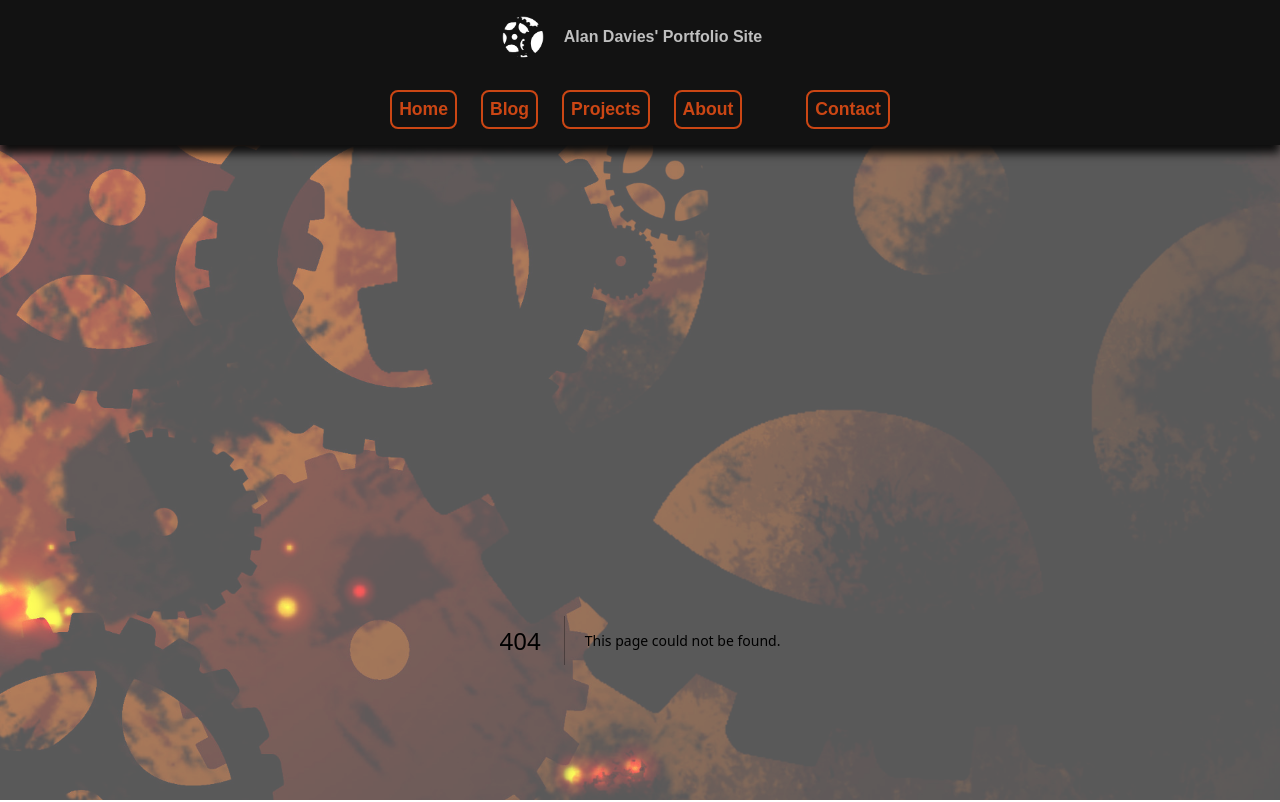
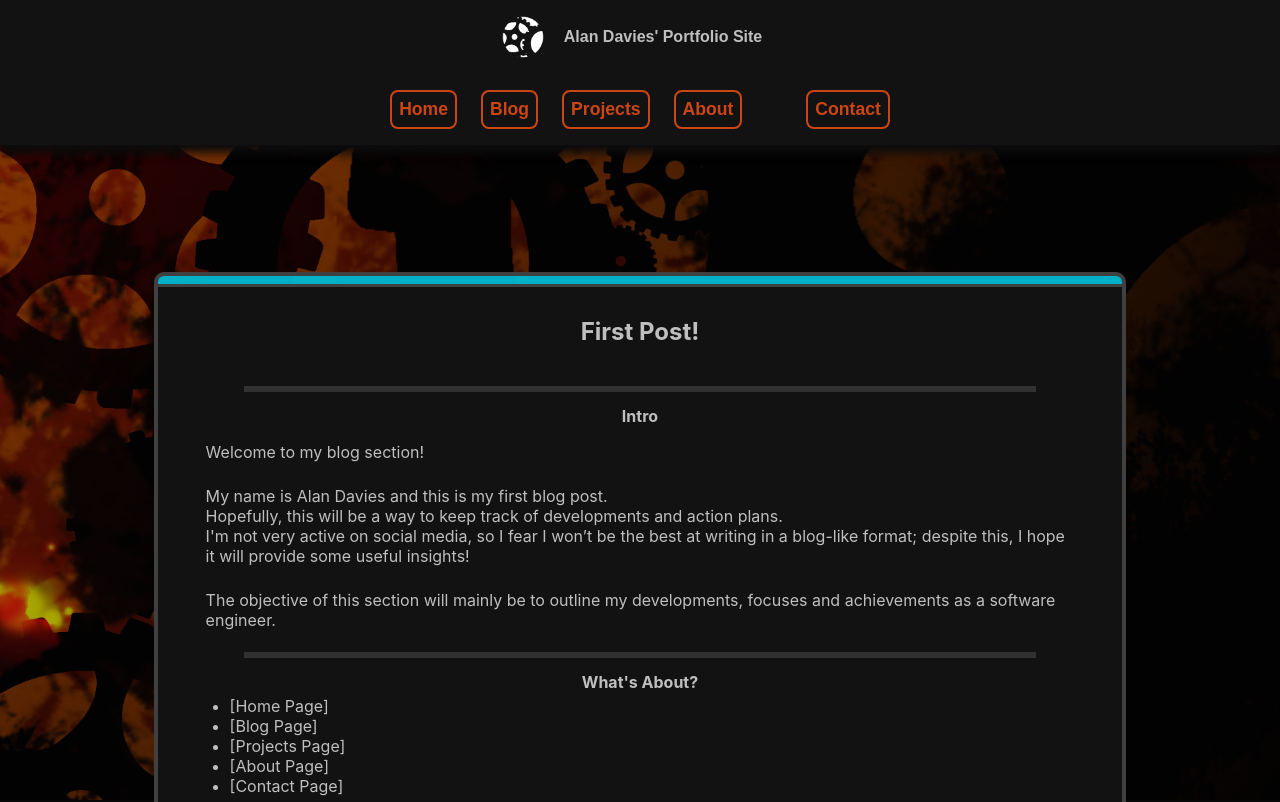
Before and after one commit to MorickClive/MorickClive.github.io, a Next.js app: page /blog in a window 1280 px wide. Before the commit this address had no page. Shown: the top 802 px of the page. Built offline with nearby package versions, Linux system fonts and the light colour scheme.

Commit message:
AD: adding 2 initial blog posts, unlocked blog tab

```diff
--- /dev/null
+++ b/src/app/blog/page.tsx
@@ -0,0 +1,72 @@
+export default async function Blog() {
+    return <div className='blogCards' >
+        <div id="CnC_Maps" className='card'>
+            <div className="body">
+
+
+                <h2 className="mainTitle">First Post!</h2>
+                <div className="div page"></div>
+                <h4 className="title">Intro</h4>
+                <p>Welcome to my blog section!</p>
+                <p>My name is Alan Davies and this is my first blog post. <br />
+                    Hopefully, this will be a way to keep track of developments and action plans.<br />I'm not very active on social media, so I fear I won’t be the best at writing in a blog-like format; despite this, I hope it will provide some useful insights!
+                </p><p>
+                    The objective of this section will mainly be to outline my developments, focuses and achievements as a software engineer.
+                </p>
+                <div className="div page" />
+                <h4 className="title">What's About?</h4>
+                <ul style={{ 'margin': '0em 3.5em' }}>
+                    <li>[Home Page]</li>
+                    <li>[Blog Page]</li>
+                    <li>[Projects Page]</li>
+                    <li>[About Page]</li>
+                    <li>[Contact Page]</li>
+                </ul>
+                <p>Feel free to checkout the site and let me know if you have any feedback!</p>
+                <div className="div page"></div>
+                <p>Date Posted: 12/06/2023</p>
+            </div>
+        </div>
+
+        <div id="dst_warrick" className='card'>
+            <div className="body">
+                <h2 className="mainTitle">Website Development</h2>
+                <div className="div page"></div>
+                <h4 className="title">Intro</h4>
+                <p>Some of my collective projects sit in abandoned storage devices from my time around University; these projects remain catalogued in my mind but aren't available or outlined anywhere.</p>
+                <p>I hope this site can aid in recording the development of new skills and interests in the future and provide access to some of my older projects.<br />
+                    First, however, I'd like to outline the inspiration for the site theme.</p>
+                <div className="div page" />
+                <h4 className="title">Colour/Design Choice</h4>
+                <br />
+                <div className="imageBlock">
+                    <div className='cardImage' style={{
+                        "backgroundImage": "url('/img/blog/21-06-2023/theme-img.jpg')",
+                        "width": "350px", "height": "250px"
+                    }} />
+                    <p>Designed around an art piece focusing on my Guild Wars 2 character: 'Aster', it explores silhouette themes with a limited colour palette. <br /><br />Due to the striking nature of the colour theme, it seemed reasonable to use it as a template for the site.</p>
+                </div>
+                <p>The intensity of colour/value on the left side of the background concerns me from a design perspective; the contrast disrupts the focus on the page, something I wish to avoid.</p>
+                <p>Given that the character silhouette provided a balance of value that draws the attention between two points, the background is much darker on the right-hand side that might push viewers’ attention away from the main cards/articles of the page.</p>
+                <p>In the future, I might make a different background or modify the current one; for now, it's a working template that allows the actualisation of the site - rather than existing as a concept exclusively.</p>
+                <br />
+                <div className="div page" />
+                <h4 className="title">Where to now?</h4>
+                <p>Part of designing this site is my focus on constructing the CSS, React/Typescript/Javascript, as well as migrating the whole site from a router-based package to Next.js</p>
+                <p>Whilst I have designs for how the website should appear in paper documentation, I wish to get the content available and then begin adapting the site around the data available as a template.</p>
+                <p>To maintain this website, I want to focus on main projects and blog posts as well as simplifying the addition of such articles. I'm outlining the following areas to work on:</p>
+                <ul style={{ 'margin': '0em 3.5em' }}>
+                    <li>Expanded Project pages</li>
+                    <li>Image Galleries</li>
+                    <li>Translate Blog posts & Project pages to JSON format</li>
+                    <li>Add a footer in layout template (enabling global social media availability)</li>
+                    <li>Refine CSS design</li>
+                </ul>
+                <p>I may not be continuously developing the site as I come from a Java/C++ background; however, I hope it becomes a good reference for my activities and achievements.</p>
+                <div className="div page"></div>
+                <p>Date Posted: 12/06/2023</p>
+            </div>
+        </div>
+
+    </div>
+}
--- a/src/app/components/Header.tsx
+++ b/src/app/components/Header.tsx
@@ -9,7 +9,7 @@ export default function Header() {
     </div>
     <div id="nav">
       <Link href="/">Home</Link>
-      <Link href="/work-in-progress" className='wip'>Blog</Link>
+      <Link href="/blog">Blog</Link>
       <Link href="/projects">Projects</Link>
       <Link href="/about">About</Link>
       <Link href="/contact" className="contact">Contact</Link>
--- a/src/app/css/index.css
+++ b/src/app/css/index.css
@@ -22,7 +22,7 @@ body {
 }
 
 p {
-  margin: 1.2em 0em;
+  margin: 0.75em 0em;
 }
 p.gap {
   margin-bottom: 1em;
@@ -524,4 +524,94 @@ Cards & Card Lists
 .formCard {
   display: flex;
   justify-content: center;
+}
+
+.blogCards {
+  display: flex;
+  flex-direction: column;
+  align-items: center;
+  gap: 10em;
+  margin: 2em 0em;
+}
+.blogCards .card {
+  width: 95%;
+  overflow: hidden;
+  color: #bfbfbf;
+  background-color: rgba(0, 188, 212, 0.9411764706);
+  border: 0.3em solid #404040;
+  border-radius: 10px;
+  /*
+  &:hover {
+      box-shadow: 0 0px 20px 0px $nav-primary-color;
+  } */
+}
+.blogCards .card .title,
+.blogCards .card .mainTitle {
+  align-self: center;
+  margin: 0.25em 0em;
+}
+.blogCards .card .mainTitle {
+  margin: 1.25em 0em;
+}
+.blogCards .card .body {
+  display: flex;
+  flex-direction: column;
+  align-items: flex-start;
+  margin: 0.5em 0em;
+  padding: 0em 1em;
+  background-color: #121212;
+  border: 0.2em solid #404040;
+  border-left: 0;
+  border-right: 0;
+}
+.blogCards .card p {
+  padding: 0em 2em;
+}
+.blogCards .card h1,
+.blogCards .card h2,
+.blogCards .card h3,
+.blogCards .card h4 {
+  text-align: center;
+}
+.blogCards .card h3 {
+  margin: 0.5em 0.5em;
+}
+.blogCards .card a {
+  display: block;
+  text-decoration: none;
+  border-top: 0.2em solid #404040;
+  padding: 0.75em;
+  color: #121212;
+  text-align: center;
+  font-weight: bold;
+  font-size: medium;
+  background-color: #6d2d03;
+  border-radius: 0px 0px 25px 25px;
+}
+.blogCards .card a:hover {
+  background-color: #14c1cb;
+}
+.blogCards .card .cardImage {
+  background-color: #9b9b9b;
+  border: 0.2em solid #404040;
+  border-radius: 1em;
+  background-repeat: no-repeat;
+  background-position: left;
+  background-size: cover;
+}
+.blogCards .card .cardImage.floatLeft {
+  float: left;
+}
+.blogCards .card div .imageBlock {
+  display: flex;
+  justify-content: space-between;
+  margin: 0em 2em;
+  flex-direction: row;
+}
+.blogCards .card div .imageBlock .cardImage {
+  flex: none;
+}
+.blogCards .card div .imageBlock p {
+  padding-left: 1.5em;
+  margin-top: 0em;
 }/*# sourceMappingURL=index.css.map */
--- a/src/scss/_elements.scss
+++ b/src/scss/_elements.scss
@@ -19,7 +19,7 @@ body {
 }
 
 p {
-    margin: 1.2em 0em;
+    margin: .75em 0em;
 
     &.gap {
         margin-bottom: 1em;
--- a/src/scss/index.scss
+++ b/src/scss/index.scss
@@ -510,3 +510,112 @@ Cards & Card Lists
     display: flex;
     justify-content: center;
 }
+
+.blogCards {
+    display: flex;
+    flex-direction: column;
+    align-items: center;
+    gap: 10em;
+    margin: 2em 0em;
+
+    .card {
+        width: 95%;
+        overflow: hidden;
+        color: $text-color;
+        background-color: $primary-accent;
+        border: .3em solid $background-primary-border;
+        border-radius: 10px;
+
+        .title,
+        .mainTitle {
+            align-self: center;
+            margin: .25em 0em;
+        }
+
+        .mainTitle {
+            margin: 1.25em 0em;
+        }
+
+        .body {
+            display: flex;
+            flex-direction: column;
+            align-items: flex-start;
+
+            margin: 0.5em 0em;
+            padding: 0em 1em;
+            background-color: $background-primary-color;
+            border: 0.2em solid $background-primary-border;
+            border-left: 0;
+            border-right: 0;
+        }
+
+        /*
+        &:hover {
+            box-shadow: 0 0px 20px 0px $nav-primary-color;
+        } */
+
+        p {
+            padding: 0em 2em;
+        }
+
+        h1,
+        h2,
+        h3,
+        h4 {
+            text-align: center;
+        }
+
+        h3 {
+            margin: .5em .5em;
+        }
+
+        a {
+            display: block;
+            text-decoration: none;
+            border-top: .2em solid $background-primary-border;
+            padding: .75em;
+
+            color: $background-primary-color;
+            text-align: center;
+            font-weight: bold;
+            font-size: medium;
+            background-color: #6d2d03;
+
+            border-radius: 0px 0px 25px 25px;
+
+            &:hover {
+                background-color: $nav-primary-accent;
+            }
+        }
+
+        .cardImage {
+            background-color: #9b9b9b;
+            border: .2em solid $background-primary-border;
+            border-radius: 1em;
+            background-repeat: no-repeat;
+            background-position: left;
+            background-size: cover;
+
+            &.floatLeft {
+                float: left;
+            }
+        }
+
+        div .imageBlock {
+            display: flex;
+            justify-content: space-between;
+            margin: 0em 2em;
+            flex-direction: row;
+
+            .cardImage {
+                flex: none;
+            }
+
+            p {
+                padding-left: 1.5em;
+                margin-top: 0em;
+            }
+
+        }
+    }
+}
```
Also changed, not shown: public/img/blog/21-06-2023/theme-img.jpg (added), 1 other file (tests, documents, lock files or other folders).
